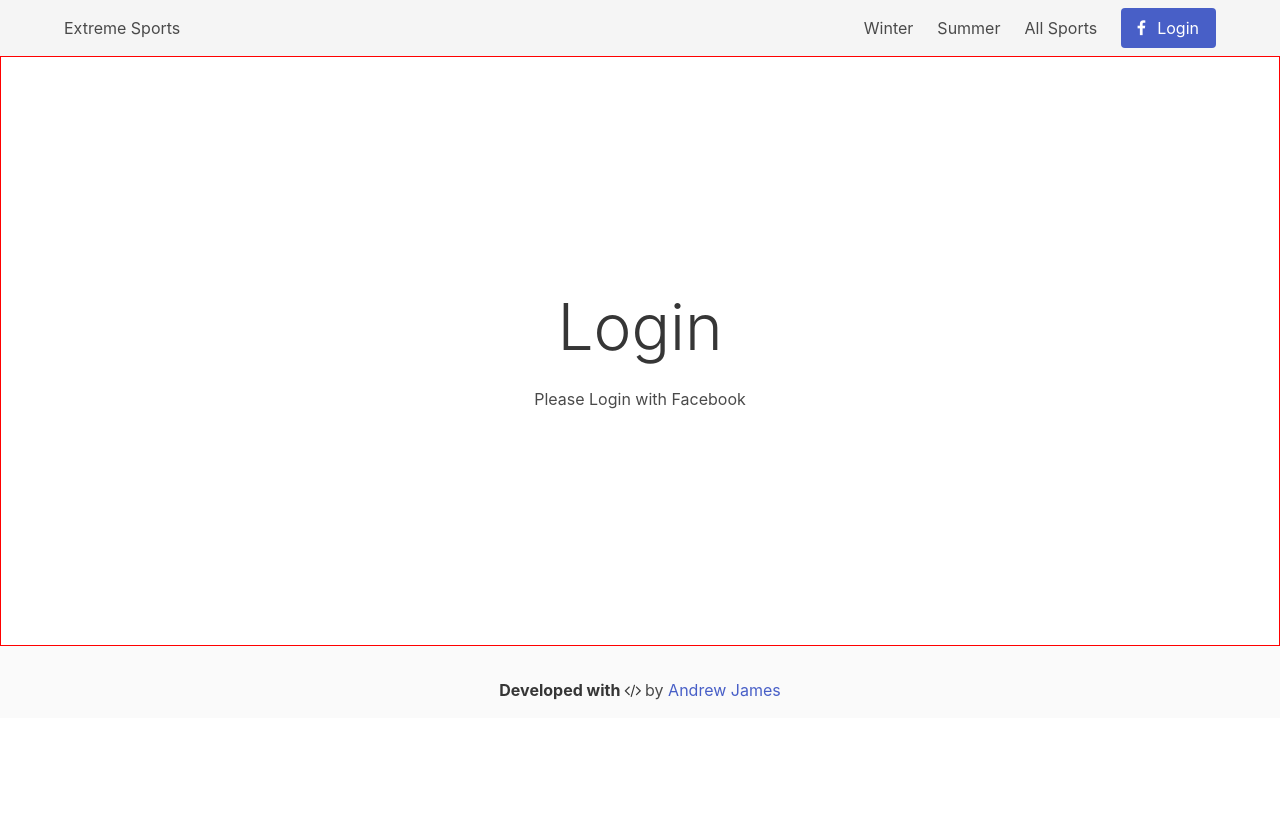
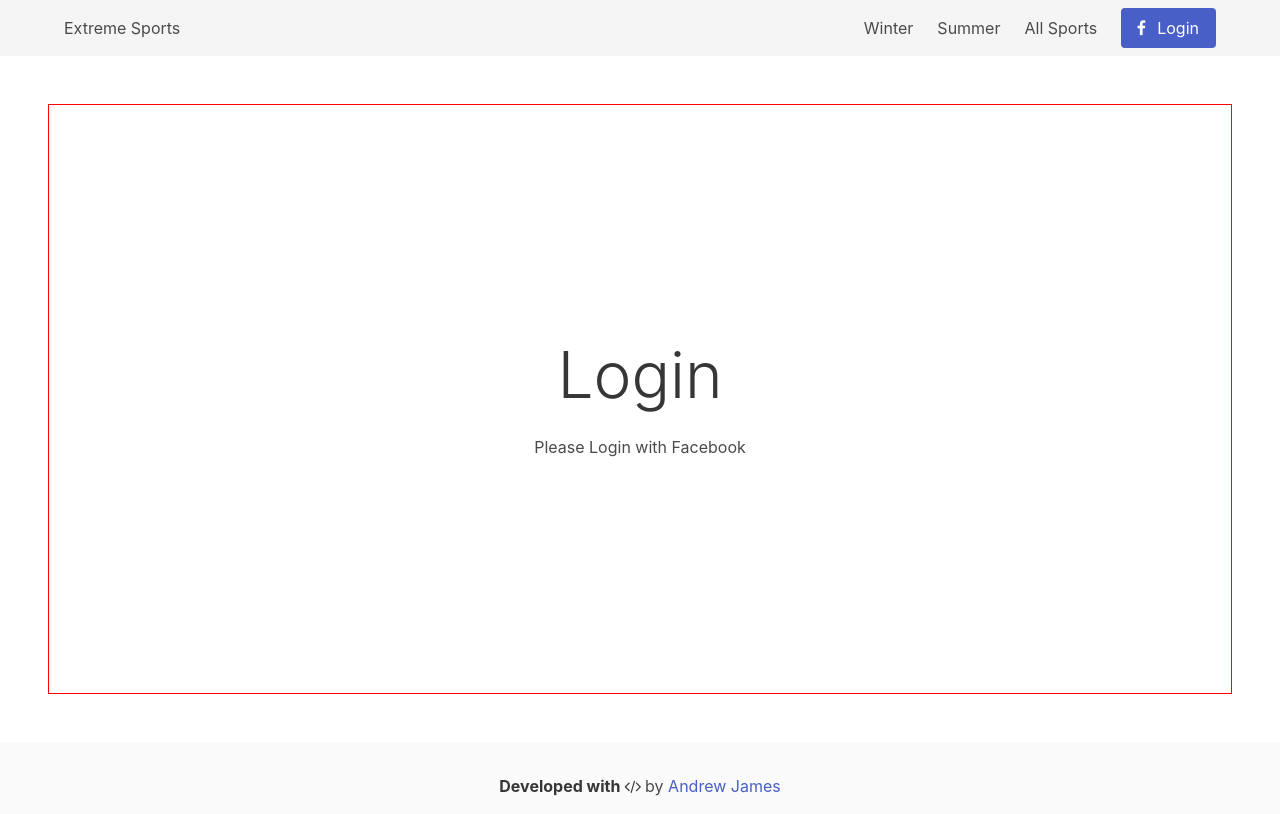
Before and after one commit to andrew-t-james/extreme-sports, a Flask app: page /login in a window 1280 px wide. Before the commit the page ends 700 px from the top, so only its background shows below. Run offline with Flask 2, Linux system fonts and the light colour scheme; some libraries are stand-ins or nearby versions.

Commit message:
update login

```diff
--- a/templates/login.html
+++ b/templates/login.html
@@ -1,7 +1,9 @@
 {% extends "layout.html" %} {% block head %} {{ super() }} {% endblock %} {% block content %}
-<div class="section login">
-  <h1 class="title has-text-centered">Login</h1>
-  <p class="has-text-centered">Please Login with Facebook</p>
+<div class="section">
+  <div class="login">
+    <h1 class="title has-text-centered">Login</h1>
+    <p class="has-text-centered">Please Login with Facebook</p>
+  </div>
 </div>
 
 <script>
```
